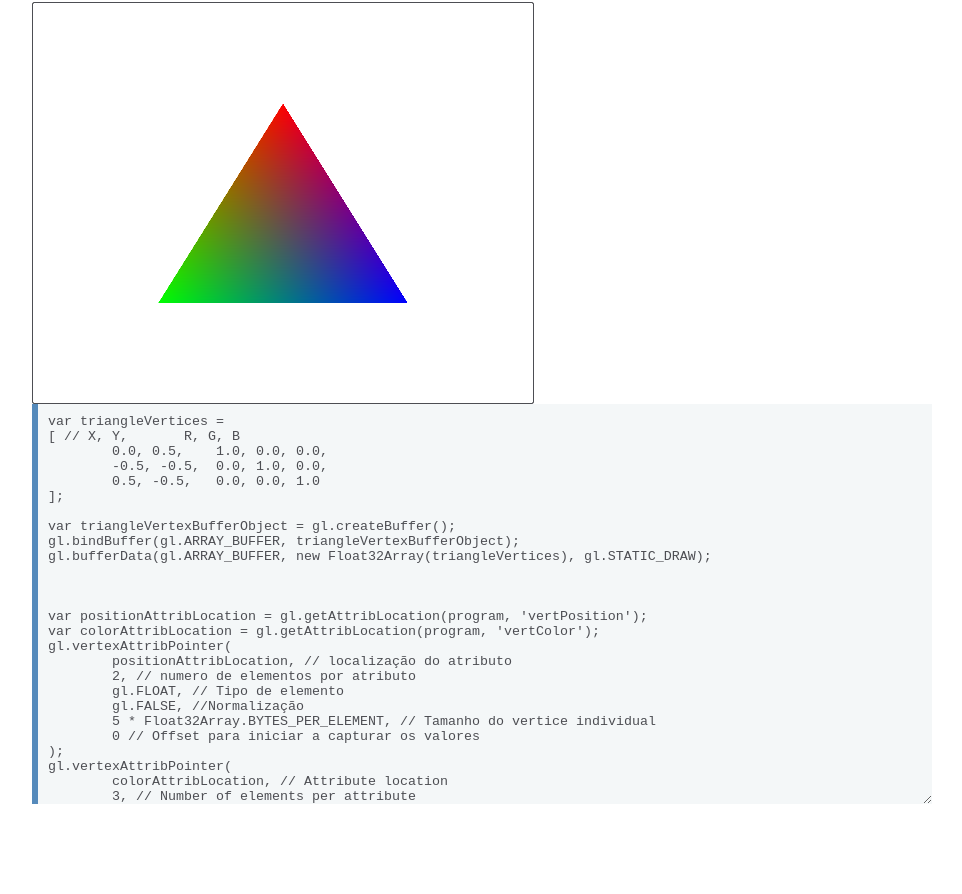
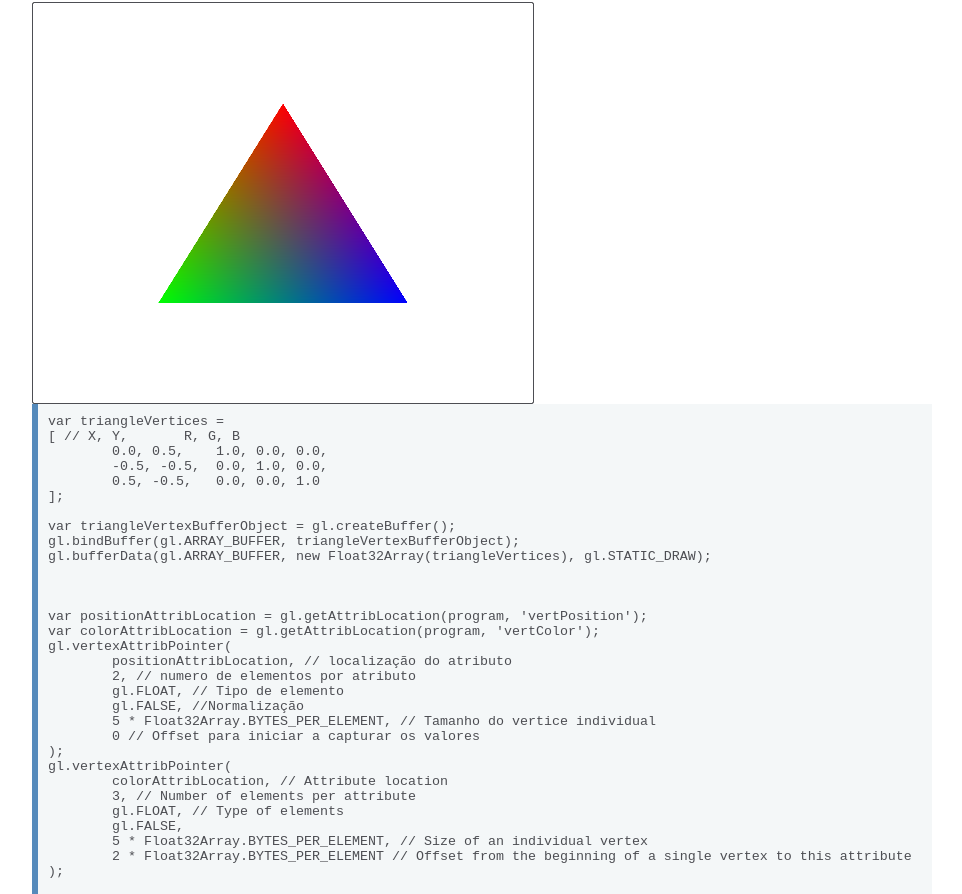
Before and after one commit to suzanamatos/composicaomatrizes2D, a plain HTML site: page unidade2-atividade01.html in a window 1280 px wide. Shown: the part 53-947 px from the top of the page, without its empty margins (158-1120 px from the left). Before the commit the page ends 857 px from the top, so only its background shows below. Drawn offline with Linux system fonts and the light colour scheme.

Commit message:
alteração no tamanho

```diff
--- a/unidade2-atividade01.html
+++ b/unidade2-atividade01.html
@@ -23,7 +23,7 @@
     .playable-code {
       float: right;
       width: 100%;
-      min-height: 400px;
+      min-height: 800px;
     }
   </style>
 </head>
@@ -36,7 +36,7 @@
       <center><h1>Criando um Quadrado </h1></center>
     </header>
     <canvas id="canvas" width="500" height="400" class="playable-canvas" onclick="setArrow(event)"></canvas>
-    <textarea id="code" width="100%" class="playable-code">
+    <textarea id="code" width="100%" height="100%" class="playable-code">
 var triangleVertices =
 [ // X, Y,       R, G, B
 	0.0, 0.5,    1.0, 0.0, 0.0,
```
